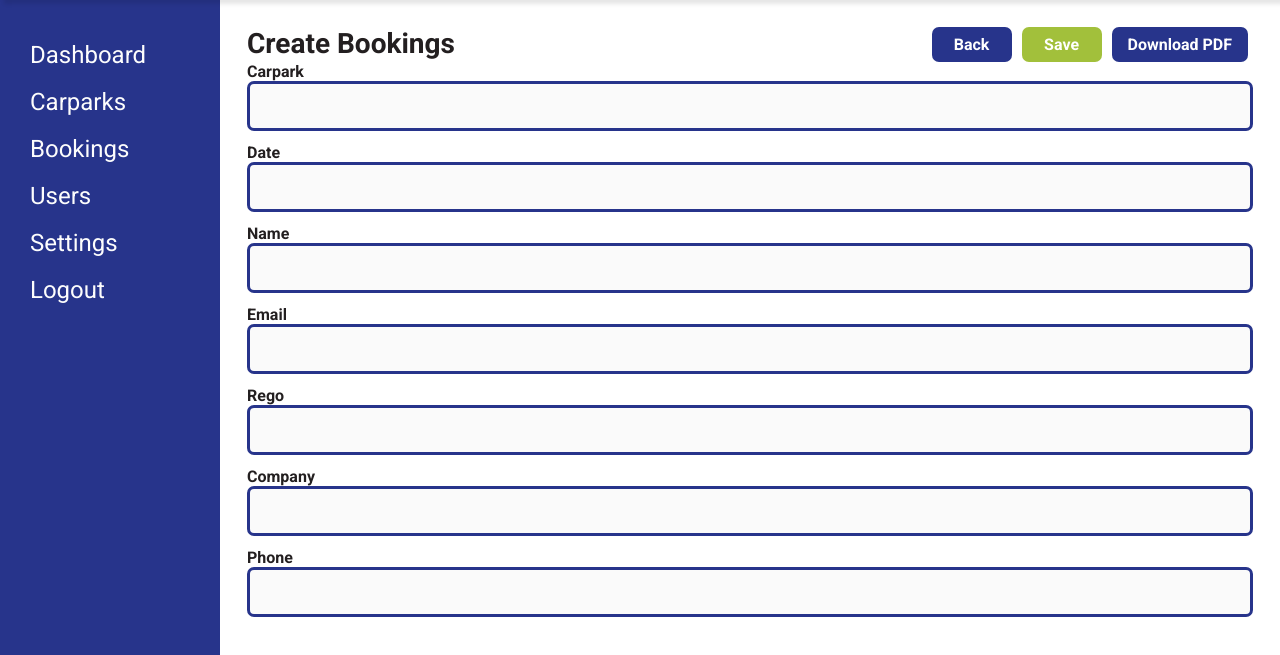
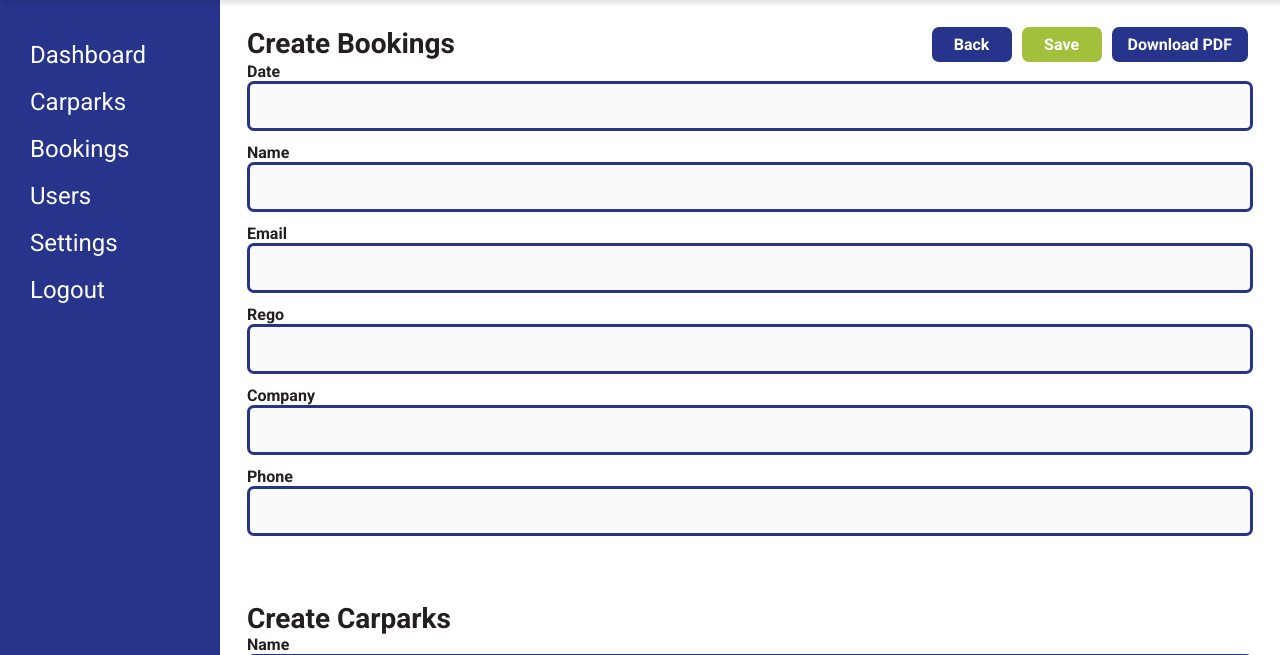
Before and after one commit to zollf/CITS3200, a Django app: template app/resources/templates/booking.html in a window 1280 px wide. Shown: the part 100-755 px from the top of the page. Run offline with Django 3.2, Linux system fonts and the light colour scheme; the template is opened without the code that fills it, so the values that code supplies are empty.

Commit message:
removed carpark pk in viewing bookings

```diff
--- a/app/resources/templates/booking.html
+++ b/app/resources/templates/booking.html
@@ -12,7 +12,7 @@
 {% block title %} UniPark | View Booking {% endblock %}
 
 {% block admin_content %}
-  {% create_form 'bookings' booking 'carpark:text|date:text|name:text|email:email|rego:text|company:text|phone:text' static="true" %}
+  {% create_form 'bookings' booking 'date:text|name:text|email:email|rego:text|company:text|phone:text' static="true" %}
   {% create_form 'carparks' carpark 'name:text|description:text' static="true" nobtn="true" %}
   {% create_form 'User' user 'username:text|email:text|hub:text' static="true" nobtn="true" %}
 
```
